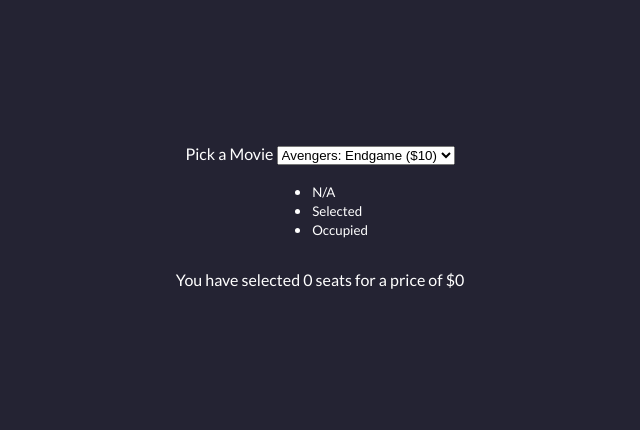
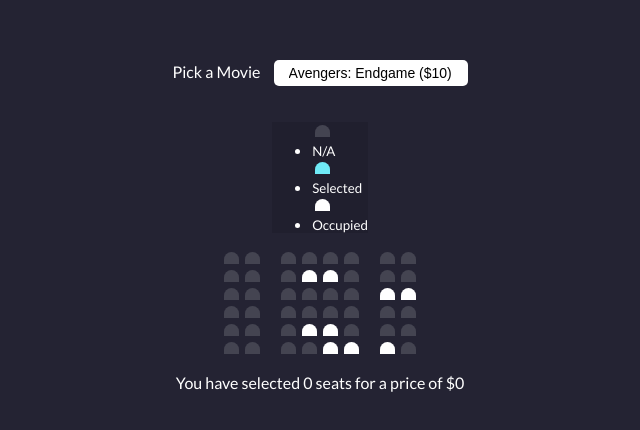
Before and after one commit to speechgirl1505/Vanillajs_web_projects, a plain HTML site: page Movie-Seat-Booking/index.html in a window 1280 px wide. Shown: the part 176-606 px from the top of the page, without its empty margins (320-960 px from the left). Drawn offline with Linux system fonts and the light colour scheme.

Commit message:
some style added, fixed divs in showcase

```diff
--- a/Movie-Seat-Booking/index.html
+++ b/Movie-Seat-Booking/index.html
@@ -16,25 +16,25 @@
         <option value="9">The Lion King ($9)</option>
       </select>
     </div>
+
     <ul class="showcase">
       <li>
-        <div class="seat">
-          <small>N/A</small>
-        </div>
+        <div class="seat"></div>
+        <small>N/A</small>
       </li>
       <li>
-        <div class="seat selected">
-          <small>Selected</small>
-        </div>
+        <div class="seat selected"></div>
+        <small>Selected</small>
       </li>
       <li>
-        <div class="seat occupied">
-          <small>Occupied</small>
-        </div>
+        <div class="seat occupied"></div>
+        <small>Occupied</small>
       </li>
     </ul>
+
     <div class="container">
       <div class="screen"></div>
+
       <div class="row">
         <div class="seat"></div>
         <div class="seat"></div>
--- a/Movie-Seat-Booking/style.css
+++ b/Movie-Seat-Booking/style.css
@@ -15,3 +15,62 @@ body {
   font-family: 'Lato', sans-serif;
   margin: 0;
 }
+
+.movie-container {
+  margin: 20px 0;
+}
+
+.movie-container select {
+  background-color: #fff;
+  border: 0;
+  border-radius: 5px;
+  font-size: 14px;
+  margin-left: 10px;
+  padding: 5px 15px 5px 15px;
+  -moz-appearance: none;
+  -webkit-appearance: none;
+  appearance: none;
+}
+
+.seat {
+  background-color: #444451;
+  height: 12px;
+  width: 15px;
+  margin: 3px;
+  border-top-left-radius: 10px;
+  border-top-right-radius: 10px;
+}
+
+.seat.selected {
+  background-color: #6feaf6;
+}
+
+.seat.occupied {
+  background-color: #fff;
+}
+
+.seat:nth-of-type(2) {
+  margin-right: 18px;
+}
+
+.seat:nth-last-of-type(2) {
+  margin-left: 18px;
+}
+
+.seat:not(.occupied):hover {
+  cursor: pointer;
+  transform: scale(1.2);
+}
+
+.showcase .seat:not(.occupied):hover {
+  cursor: default;
+  transform: scale(1);
+}
+
+.showcase {
+  background-color: rgba(0, 0, 0, 0.1);
+}
+
+.row {
+  display: flex;
+}
```
